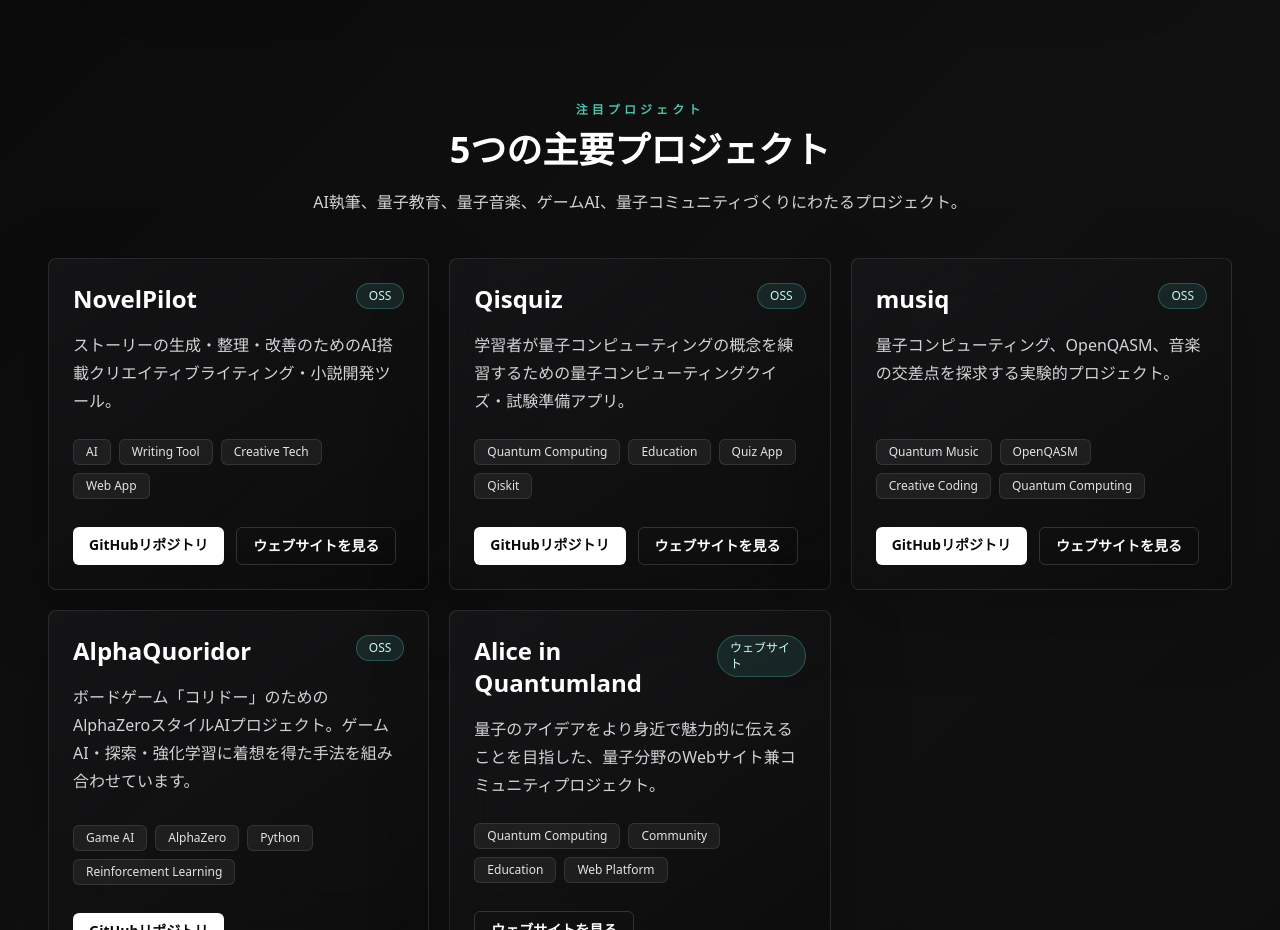
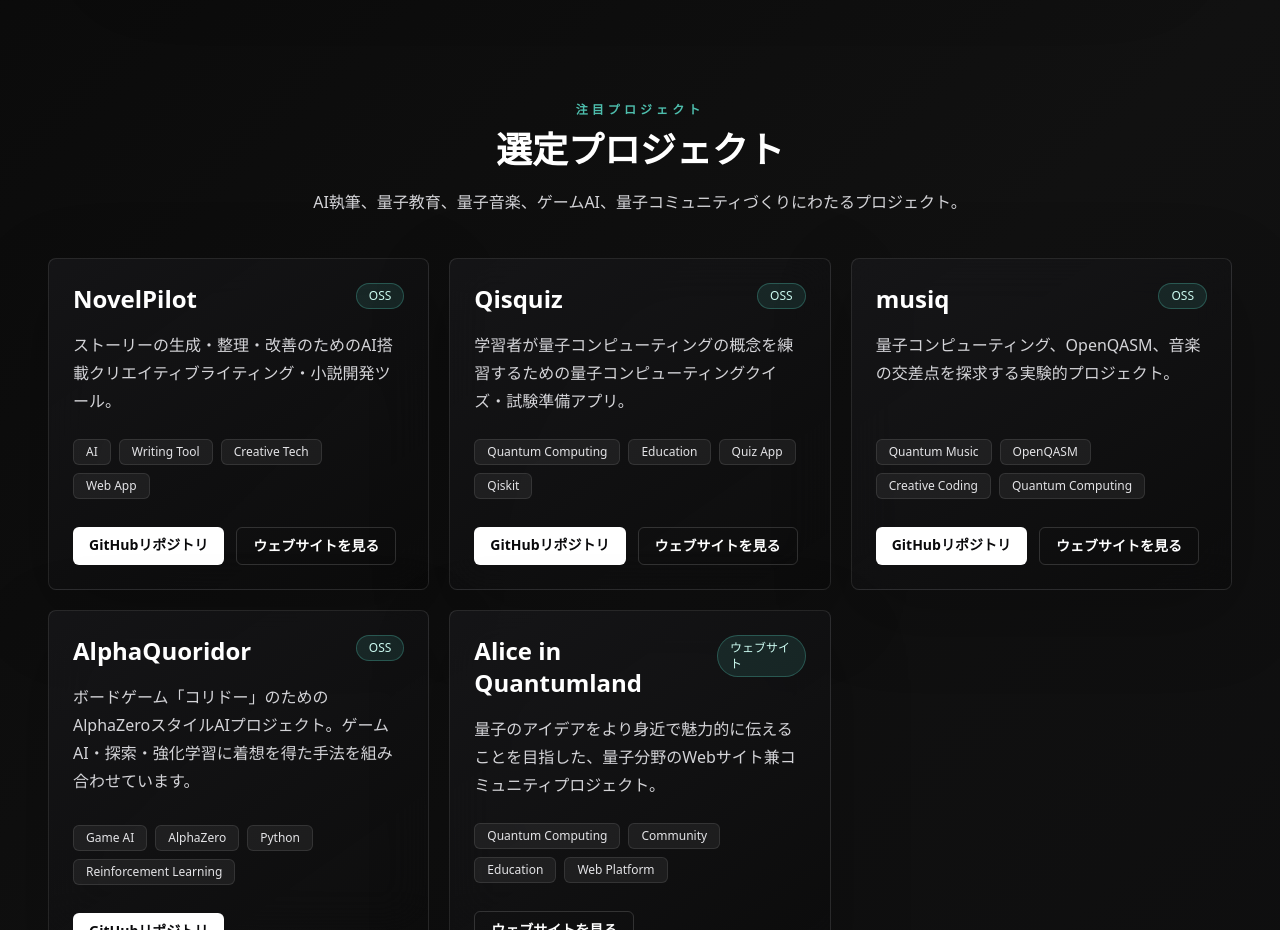
Before and after one commit to dorakingx/dorakingx.github.io, a Next.js app: page /ja in a window 1280 px wide. Shown: the part 1220-2150 px from the top of the page. Built offline with nearby package versions, Linux system fonts and the light colour scheme.

Commit message:
Rename featured section to Selected Projects

```diff
--- a/data/translations.ts
+++ b/data/translations.ts
@@ -24,7 +24,7 @@
     },
     projects: {
       eyebrow: "Featured Projects",
-      title: "Five focused projects",
+      title: "Selected Projects",
       description:
         "A compact selection across AI writing, quantum education, quantum music, game AI, and quantum community building."
     },
@@ -72,7 +72,7 @@
     },
     projects: {
       eyebrow: "注目プロジェクト",
-      title: "5つの主要プロジェクト",
+      title: "選定プロジェクト",
       description: "AI執筆、量子教育、量子音楽、ゲームAI、量子コミュニティづくりにわたるプロジェクト。"
     },
     skills: {
```
